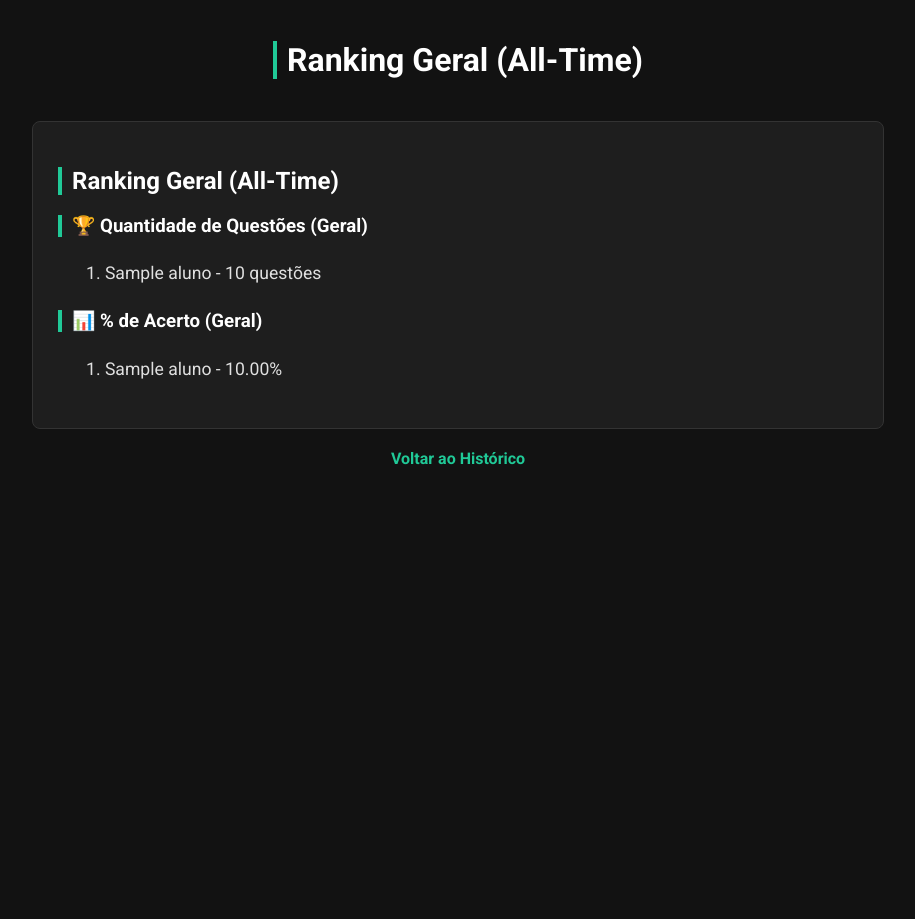
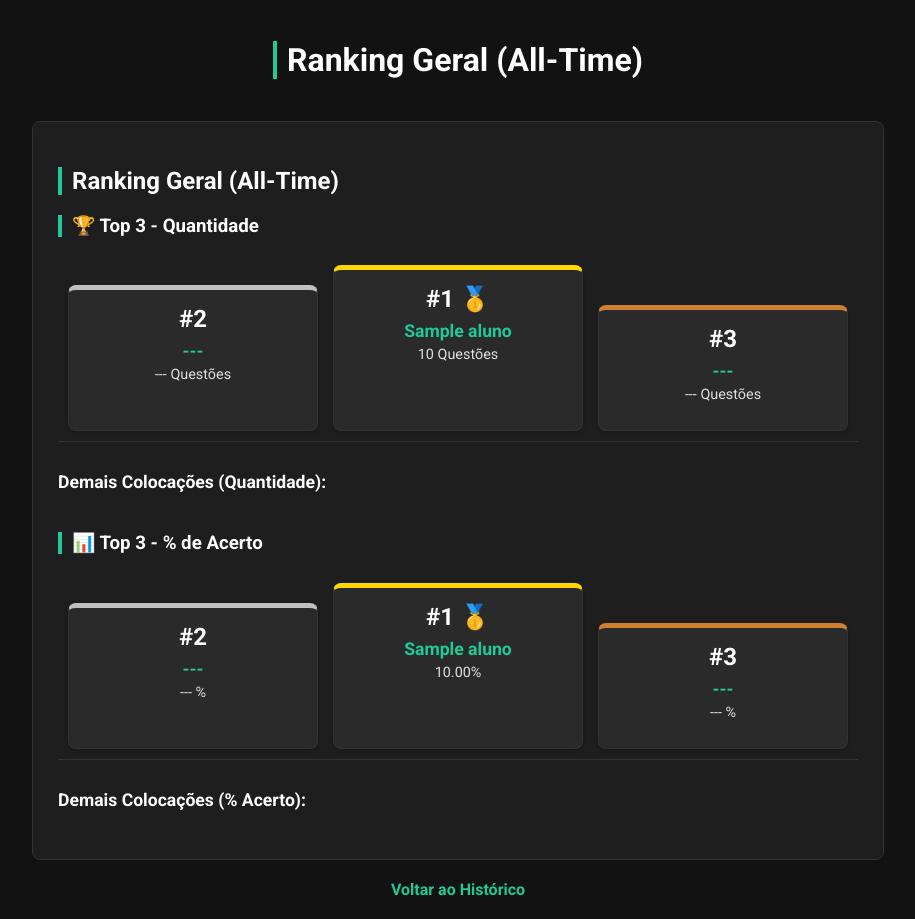
Before and after one commit to jvsouza01/mentoria-odisseia, a Flask app: page /ranking-geral in a window 1280 px wide. Shown: the whole page, without its empty margins (182-1097 px from the left). Before the commit the page ends 465 px from the top, so only its background shows below. Run offline with Flask 3, Linux system fonts and the light colour scheme; tables that the repository leaves empty hold one stand-in row (values such as "Sample post").

Commit message:
Implementa pódios e PDF para ranking da semana passada, padroniza visual

```diff
--- a/static/ranking_geral.js
+++ b/static/ranking_geral.js
@@ -1,34 +1,94 @@
 document.addEventListener('DOMContentLoaded', () => {
-    // IDs para o Ranking Geral (All-Time)
-    const rankingQtdGeral = document.getElementById('ranking-quantidade-geral');
-    const rankingPercGeral = document.getElementById('ranking-percentual-geral');
+    // Seletores para os elementos do ranking
+    const rankingQtdGeralLista = document.getElementById('ranking-quantidade-geral-lista');
+    const rankingPercGeralLista = document.getElementById('ranking-percentual-geral-lista');
 
-    // Função para buscar o ranking GERAL (All-Time)
+    // Função para buscar o ranking GERAL (All-Time) e preencher o HTML
     async function carregarRankingGeral() {
         try {
             const response = await fetch('/api/rankings/geral');
             const rankings = await response.json();
 
-            rankingQtdGeral.innerHTML = '';
-            rankingPercGeral.innerHTML = '';
+            // --- Lógica para Ranking de Quantidade ---
+            // Limpa o pódio de Quantidade (Define valores padrão)
+            ['1', '2', '3'].forEach(rank => {
+                const nameEl = document.getElementById(`podium-qtd-geral-${rank}-name`);
+                const scoreEl = document.getElementById(`podium-qtd-geral-${rank}-score`);
+                if (nameEl) nameEl.textContent = '---';
+                if (scoreEl) scoreEl.textContent = '--- Questões';
+            });
+            rankingQtdGeralLista.innerHTML = ''; // Limpa a lista de demais colocações
 
-            rankings.quantidade.forEach((item, index) => {
-                const li = document.createElement('li');
-                li.textContent = `${index + 1}. ${item.nome} - ${item.total} questões`;
-                rankingQtdGeral.appendChild(li);
+            if (rankings.quantidade && rankings.quantidade.length > 0) {
+                const top3Qtd = rankings.quantidade.slice(0, 3);
+                const restoQtd = rankings.quantidade.slice(3);
+
+                // Preenche o pódio de Quantidade
+                top3Qtd.forEach((item, index) => {
+                    const rank = index + 1;
+                    const nameEl = document.getElementById(`podium-qtd-geral-${rank}-name`);
+                    const scoreEl = document.getElementById(`podium-qtd-geral-${rank}-score`);
+                    if (nameEl) nameEl.textContent = item.nome;
+                    if (scoreEl) scoreEl.textContent = `${item.total} Questões`;
+                });
+
+                // Preenche a lista do restante (4º em diante)
+                if (restoQtd.length > 0) {
+                    restoQtd.forEach((item, index) => {
+                        const li = document.createElement('li');
+                        li.textContent = `${index + 4}. ${item.nome} - ${item.total} questões`;
+                        rankingQtdGeralLista.appendChild(li);
+                    });
+                } else if (top3Qtd.length >= 1) {
+                    // Opcional: rankingQtdGeralLista.innerHTML = '<li>-- Fim da lista --</li>';
+                }
+            } else {
+                rankingQtdGeralLista.innerHTML = '<li>Nenhum registro encontrado ainda.</li>';
+            }
+
+            // --- Lógica para Ranking de Percentual ---
+            // Limpa o pódio de Percentual
+            ['1', '2', '3'].forEach(rank => {
+                const nameEl = document.getElementById(`podium-perc-geral-${rank}-name`);
+                const scoreEl = document.getElementById(`podium-perc-geral-${rank}-score`);
+                if (nameEl) nameEl.textContent = '---';
+                if (scoreEl) scoreEl.textContent = '--- %';
             });
+            rankingPercGeralLista.innerHTML = ''; // Limpa a lista
 
-            rankings.percentual.forEach((item, index) => {
-                const li = document.createElement('li');
-                li.textContent = `${index + 1}. ${item.nome} - ${parseFloat(item.percentual).toFixed(2)}%`;
-                rankingPercGeral.appendChild(li);
-            });
+            if (rankings.percentual && rankings.percentual.length > 0) {
+                const top3Perc = rankings.percentual.slice(0, 3);
+                const restoPerc = rankings.percentual.slice(3);
+
+                // Preenche o pódio de Percentual
+                top3Perc.forEach((item, index) => {
+                    const rank = index + 1;
+                    const nameEl = document.getElementById(`podium-perc-geral-${rank}-name`);
+                    const scoreEl = document.getElementById(`podium-perc-geral-${rank}-score`);
+                    if (nameEl) nameEl.textContent = item.nome;
+                    if (scoreEl) scoreEl.textContent = `${parseFloat(item.percentual).toFixed(2)}%`;
+                });
+
+                // Preenche a lista do restante (4º em diante)
+                if (restoPerc.length > 0) {
+                    restoPerc.forEach((item, index) => {
+                        const li = document.createElement('li');
+                        li.textContent = `${index + 4}. ${item.nome} - ${parseFloat(item.percentual).toFixed(2)}%`;
+                        rankingPercGeralLista.appendChild(li);
+                    });
+                } else if (top3Perc.length >= 1) {
+                    // Opcional: rankingPercGeralLista.innerHTML = '<li>-- Fim da lista --</li>';
+                }
+            } else {
+                rankingPercGeralLista.innerHTML = '<li>Nenhum registro encontrado ainda (ou mínimo não atingido).</li>';
+            }
+
         } catch (error) {
             console.error('Erro ao carregar ranking geral:', error);
+            rankingQtdGeralLista.innerHTML = '<li>Erro ao carregar ranking.</li>';
+            rankingPercGeralLista.innerHTML = '<li>Erro ao carregar ranking.</li>';
         }
     }
 
-    // Função da semana passada e do PDF foram REMOVIDAS
-
     carregarRankingGeral(); // Carrega o ranking ao abrir a página
 });
--- a/templates/ranking_geral.html
+++ b/templates/ranking_geral.html
@@ -5,19 +5,57 @@
     <meta name="viewport" content="width=device-width, initial-scale=1.0">
     <title>Ranking Geral - Mentoria Odisseia</title>
     <link rel="stylesheet" href="{{ url_for('static', filename='style.css') }}">
-    </head>
+</head>
 <body>
     <h1>Ranking Geral (All-Time)</h1>
 
     <div class="container" style="flex-direction: column; align-items: center; gap: 30px;">
         <section id="card-ranking-geral" class="ranking-section" style="width: 100%; max-width: 800px;">
             <h2>Ranking Geral (All-Time)</h2>
-            <h3>🏆 Quantidade de Questões (Geral)</h3>
-            <ol id="ranking-quantidade-geral"></ol>
-            <h3>📊 % de Acerto (Geral)</h3>
-            <ol id="ranking-percentual-geral"></ol>
+
+            <h3>🏆 Top 3 - Quantidade</h3>
+            <div class="ranking-podium" id="podium-quantidade-geral">
+                <div class="podium-spot spot-2">
+                    <div class="podium-rank">#2</div>
+                    <div class="podium-name" id="podium-qtd-geral-2-name">---</div>
+                    <div class="podium-score" id="podium-qtd-geral-2-score">--- Questões</div>
+                </div>
+                <div class="podium-spot spot-1">
+                    <div class="podium-rank">#1 🥇</div>
+                    <div class="podium-name" id="podium-qtd-geral-1-name">---</div>
+                    <div class="podium-score" id="podium-qtd-geral-1-score">--- Questões</div>
+                </div>
+                <div class="podium-spot spot-3">
+                    <div class="podium-rank">#3</div>
+                    <div class="podium-name" id="podium-qtd-geral-3-name">---</div>
+                    <div class="podium-score" id="podium-qtd-geral-3-score">--- Questões</div>
+                </div>
+            </div>
+            <h4>Demais Colocações (Quantidade):</h4>
+            <ol id="ranking-quantidade-geral-lista"></ol>
+
+            <h3 style="margin-top: 40px;">📊 Top 3 - % de Acerto</h3>
+            <div class="ranking-podium" id="podium-percentual-geral">
+                <div class="podium-spot spot-2">
+                    <div class="podium-rank">#2</div>
+                    <div class="podium-name" id="podium-perc-geral-2-name">---</div>
+                    <div class="podium-score" id="podium-perc-geral-2-score">--- %</div>
+                </div>
+                <div class="podium-spot spot-1">
+                    <div class="podium-rank">#1 🥇</div>
+                    <div class="podium-name" id="podium-perc-geral-1-name">---</div>
+                    <div class="podium-score" id="podium-perc-geral-1-score">--- %</div>
+                </div>
+                <div class="podium-spot spot-3">
+                    <div class="podium-rank">#3</div>
+                    <div class="podium-name" id="podium-perc-geral-3-name">---</div>
+                    <div class="podium-score" id="podium-perc-geral-3-score">--- %</div>
+                </div>
+            </div>
+            <h4>Demais Colocações (% Acerto):</h4>
+            <ol id="ranking-percentual-geral-lista"></ol>
         </section>
-        </div>
+    </div>
 
     <a href="/historico-questoes" style="margin-top: 20px; font-weight: bold;">Voltar ao Histórico</a>
     <script src="{{ url_for('static', filename='ranking_geral.js') }}"></script>
```
Also changed, not shown: static/ranking_semana_passada.js (+88 -30 lines), templates/ranking_semana_passada.html (added, +44 -0 lines), 1 other file.
